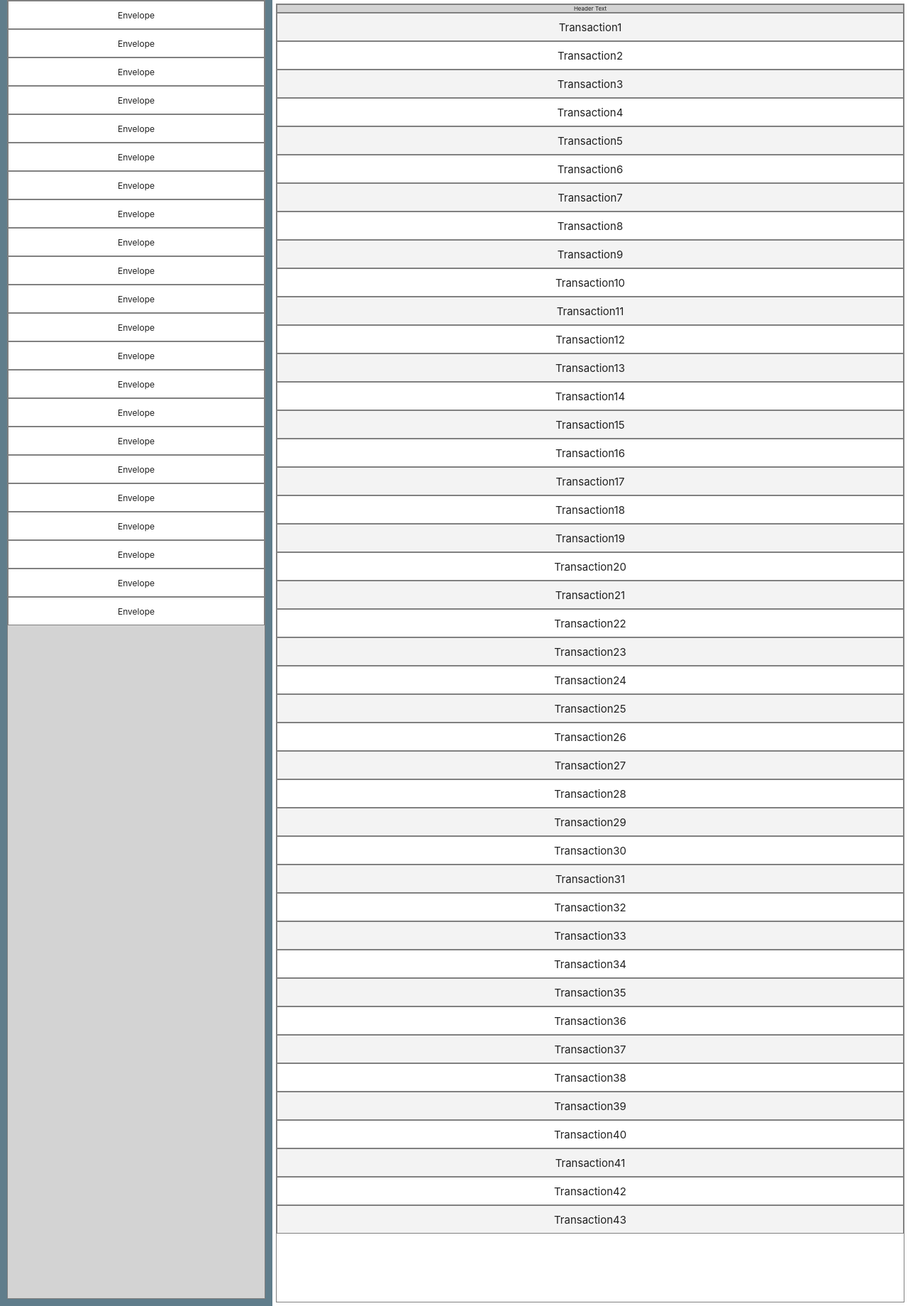
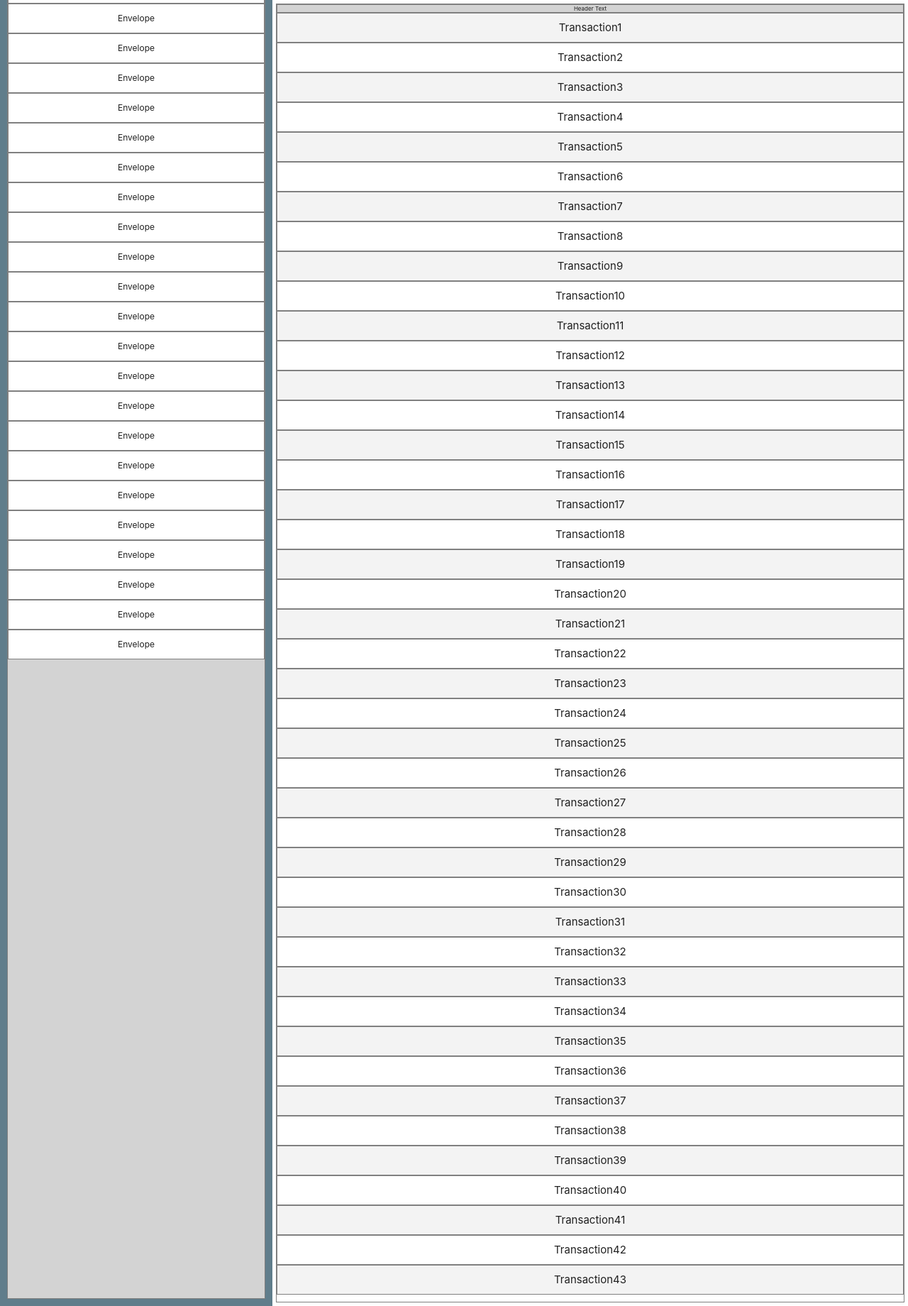
Before and after one commit to legounicycler/budgeteer, a Flask app: page /test in a window 1280 px wide. Shown: the part 154-1994 px from the top of the page at 71% size. Run offline with Flask 3, Linux system fonts and the light colour scheme; some libraries are stand-ins or nearby versions.

Commit message:
Beginning of merging test scroll css into main css

```diff
--- a/static/css/common.css
+++ b/static/css/common.css
@@ -15,13 +15,6 @@
 
 :root{
   --navbar-height: 64px;
-}
-
-.navbar-fixed {
-  height: var(--navbar-height);
-  width: 100%;
-  position: fixed;
-  top: 0;
 }
 
 nav {
--- a/static/css/main.css
+++ b/static/css/main.css
@@ -6,6 +6,10 @@
   top: 10px;
   pointer-events: none;
   overflow: hidden;
+}
+
+#transactions-scroller, #scroller, #bin, #main, #column1 {
+    box-sizing: content-box;
 }
 
 #bin {
--- a/static/css/test.css
+++ b/static/css/test.css
@@ -1,5 +1,9 @@
 :root {
     --bin-padding: 5px;
+}
+
+#transactions-scroller, #scroller, #bin, #main, #column1 {
+    box-sizing: content-box;
 }
 
 body {
@@ -16,6 +20,7 @@ nav {
     text-align: center;
     z-index: 1000;
     width: 100%;
+    height: var(--navbar-height);
     line-height: var(--navbar-height);
 }
 
@@ -54,6 +59,7 @@ main {
     text-align: center;
     line-height: var(--dashboard-header-height);
     height: var(--dashboard-header-height);
+    overflow: hidden;
 }
 
 #bin {
```
